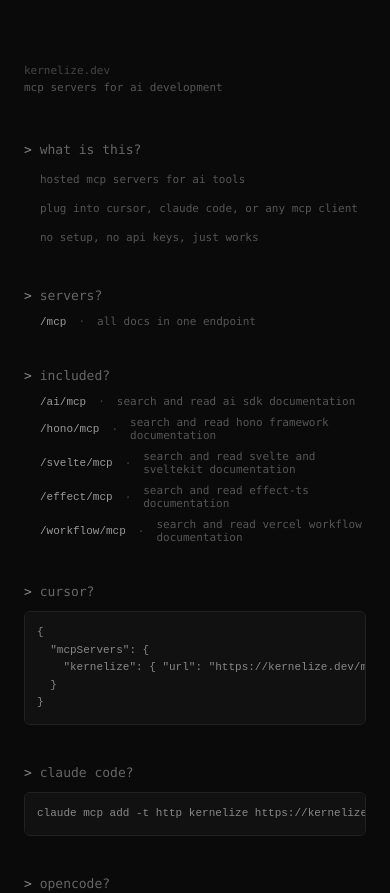
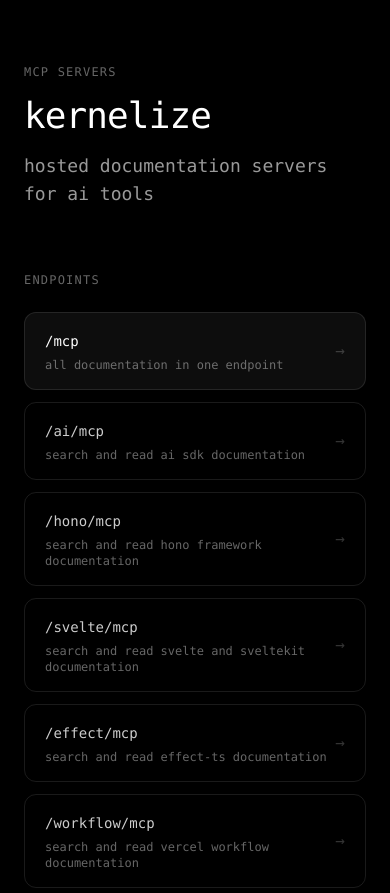
Before and after one commit to visible/kernelize.dev, a Next.js app: page / in a window 390 px wide. Shown: the top 893 px of the page. Built offline with nearby package versions, Linux system fonts and the light colour scheme.

Commit message:
feat: redesign with tailwind

```diff
--- a/app/globals.css
+++ b/app/globals.css
@@ -1,160 +1,24 @@
-* {
-  margin: 0;
-  padding: 0;
-  box-sizing: border-box;
+@import "tailwindcss";
+
+@theme {
+  --font-mono: ui-monospace, SFMono-Regular, "SF Mono", Menlo, Consolas, monospace;
+  --color-bg: #000000;
+  --color-fg: #ffffff;
+  --color-muted: #888888;
+  --color-subtle: #444444;
+  --color-border: #222222;
+  --color-surface: #111111;
+  --color-accent: #10b981;
+}
+
+::selection {
+  background: var(--color-accent);
+  color: var(--color-bg);
 }
 
 body {
+  background: var(--color-bg);
+  color: var(--color-fg);
+  font-family: var(--font-mono);
   min-height: 100vh;
-  background: #0a0a0a;
-  color: #e5e5e5;
-  font-family: ui-monospace, SFMono-Regular, "SF Mono", Menlo, Consolas, monospace;
 }
-
-.container {
-  max-width: 640px;
-  margin: 0 auto;
-  padding: 4rem 1.5rem;
-}
-
-.breadcrumb {
-  color: #444;
-  font-size: 11px;
-  margin-bottom: 2rem;
-}
-
-.breadcrumb + .subtitle {
-  margin-top: -1.75rem;
-}
-
-.breadcrumb a {
-  color: #555;
-  text-decoration: none;
-}
-
-.breadcrumb a:hover {
-  color: #888;
-}
-
-h1 {
-  font-size: 13px;
-  font-weight: 400;
-  margin-bottom: 0.25rem;
-}
-
-h1 code {
-  color: #e5e5e5;
-}
-
-.subtitle {
-  color: #555;
-  font-size: 11px;
-  margin-bottom: 3rem;
-}
-
-section {
-  margin-bottom: 2.5rem;
-}
-
-.label {
-  font-size: 13px;
-  color: #666;
-  margin-bottom: 0.75rem;
-}
-
-.label span {
-  color: #888;
-}
-
-pre {
-  background: #111;
-  padding: 0.75rem;
-  border-radius: 6px;
-  font-size: 11px;
-  line-height: 1.6;
-  overflow: auto;
-  border: 1px solid #222;
-  color: #888;
-}
-
-.codeblock {
-  position: relative;
-}
-
-.codeblock button {
-  position: absolute;
-  top: 0.5rem;
-  right: 0.5rem;
-  background: transparent;
-  border: none;
-  color: #444;
-  cursor: pointer;
-  padding: 0.25rem;
-  display: flex;
-  align-items: center;
-  justify-content: center;
-  border-radius: 4px;
-  opacity: 0;
-  transition: opacity 0.15s;
-}
-
-.codeblock:hover button {
-  opacity: 1;
-}
-
-.codeblock button:hover {
-  color: #888;
-  background: #1a1a1a;
-}
-
-.tools {
-  display: flex;
-  flex-direction: column;
-  gap: 0.5rem;
-  padding-left: 1rem;
-}
-
-.tool {
-  display: flex;
-  align-items: center;
-  gap: 0.75rem;
-  font-size: 11px;
-  text-decoration: none;
-}
-
-.tool code {
-  color: #999;
-}
-
-.tool span {
-  color: #444;
-}
-
-.tool p {
-  color: #555;
-  margin: 0;
-}
-
-.tool-desc {
-  color: #555;
-  font-size: 11px;
-  margin: 0.25rem 0;
-}
-
-footer {
-  padding-top: 2rem;
-  border-top: 1px solid #1a1a1a;
-}
-
-footer a {
-  color: #444;
-  font-size: 11px;
-  text-decoration: none;
-  display: inline-flex;
-  align-items: center;
-  gap: 0.5rem;
-}
-
-footer a:hover {
-  color: #666;
-}
--- a/app/page.tsx
+++ b/app/page.tsx
@@ -1,90 +1,96 @@
 import Link from "next/link";
+import { servers } from "@/lib/servers";
 import { Codeblock } from "@/components/codeblock";
-import { servers } from "@/lib/servers";
 
 export default function Home() {
   return (
-    <div className="container">
-      <p className="breadcrumb">kernelize.dev</p>
-      <p className="subtitle">mcp servers for ai development</p>
+    <main className="min-h-screen px-6 py-16 md:px-8 md:py-24">
+      <div className="mx-auto max-w-2xl">
+        <header className="mb-16">
+          <p className="mb-4 text-xs tracking-widest text-white/40">
+            MCP SERVERS
+          </p>
+          <h1 className="mb-4 text-4xl font-medium tracking-tight md:text-5xl">
+            kernelize
+          </h1>
+          <p className="text-lg text-white/60">
+            hosted documentation servers for ai tools
+          </p>
+        </header>
 
-      <section>
-        <p className="label">
-          <span>&gt;</span> what is this?
+        <section className="mb-16">
+          <h2 className="mb-6 text-xs tracking-widest text-white/40">
+            ENDPOINTS
+          </h2>
+          <div className="space-y-3">
+            <Link
+              href="/mcp"
+              className="group flex items-center justify-between rounded-xl border border-white/10 bg-white/5 px-5 py-4 transition-colors hover:border-accent hover:bg-accent/5"
+            >
+              <div>
+                <code className="text-sm text-white">/mcp</code>
+                <p className="mt-1 text-xs text-white/40">
+                  all documentation in one endpoint
                 </p>
-        <div className="tools">
-          <p className="tool-desc">hosted mcp servers for ai tools</p>
-          <p className="tool-desc">
-            plug into cursor, claude code, or any mcp client
+              </div>
+              <span className="text-white/20 transition-colors group-hover:text-accent">
+                &rarr;
+              </span>
+            </Link>
+            {servers.map((server) => (
+              <Link
+                key={server.path}
+                href={server.path}
+                className="group flex items-center justify-between rounded-xl border border-white/10 px-5 py-4 transition-colors hover:border-white/20"
+              >
+                <div>
+                  <code className="text-sm text-white/80">{server.path}</code>
+                  <p className="mt-1 text-xs text-white/40">
+                    {server.description}
                   </p>
-          <p className="tool-desc">no setup, no api keys, just works</p>
                 </div>
-      </section>
-
-      <section>
-        <p className="label">
-          <span>&gt;</span> servers?
-        </p>
-        <div className="tools">
-          <Link href="/mcp" className="tool">
-            <code>/mcp</code>
-            <span>·</span>
-            <p>all docs in one endpoint</p>
-          </Link>
-        </div>
-      </section>
-
-      <section>
-        <p className="label">
-          <span>&gt;</span> included?
-        </p>
-        <div className="tools">
-          {servers.map((server) => (
-            <Link key={server.path} href={server.path} className="tool">
-              <code>{server.path}</code>
-              <span>·</span>
-              <p>{server.description}</p>
+                <span className="text-white/20 transition-colors group-hover:text-white/40">
+                  &rarr;
+                </span>
               </Link>
             ))}
           </div>
         </section>
 
-      <section>
-        <p className="label">
-          <span>&gt;</span> cursor?
-        </p>
+        <section className="mb-16">
+          <h2 className="mb-6 text-xs tracking-widest text-white/40">SETUP</h2>
+          <div className="space-y-6">
+            <div>
+              <p className="mb-3 text-sm text-white/60">cursor</p>
               <Codeblock>{`{
   "mcpServers": {
     "kernelize": { "url": "https://kernelize.dev/mcp" }
   }
 }`}</Codeblock>
-      </section>
-
-      <section>
-        <p className="label">
-          <span>&gt;</span> claude code?
-        </p>
+            </div>
+            <div>
+              <p className="mb-3 text-sm text-white/60">claude code</p>
               <Codeblock>
                 claude mcp add -t http kernelize https://kernelize.dev/mcp
               </Codeblock>
-      </section>
-
-      <section>
-        <p className="label">
-          <span>&gt;</span> opencode?
-        </p>
+            </div>
+            <div>
+              <p className="mb-3 text-sm text-white/60">opencode</p>
               <Codeblock>{`{
   "mcpServers": {
     "kernelize": { "type": "sse", "url": "https://kernelize.dev/mcp" }
   }
 }`}</Codeblock>
+            </div>
+          </div>
         </section>
 
-      <footer>
+        <footer className="border-t border-white/10 pt-8">
           <a
             href="https://github.com/visible"
             target="_blank"
             rel="noopener noreferrer"
+            className="inline-flex items-center gap-2 text-xs text-white/30 transition-colors hover:text-white/60"
           >
             <svg
               width="14"
@@ -99,5 +105,6 @@
           </a>
         </footer>
       </div>
+    </main>
   );
 }
--- a/components/codeblock.tsx
+++ b/components/codeblock.tsx
@@ -12,9 +12,16 @@
   }
 
   return (
-    <div className="codeblock">
-      <pre>{children}</pre>
-      <button type="button" onClick={copy} aria-label="copy to clipboard">
+    <div className="group relative">
+      <pre className="overflow-auto rounded-xl border border-white/10 bg-white/5 p-4 text-sm leading-relaxed text-white/70">
+        {children}
+      </pre>
+      <button
+        type="button"
+        onClick={copy}
+        aria-label="copy to clipboard"
+        className="absolute right-3 top-3 rounded-md p-1.5 text-white/30 opacity-0 transition-all hover:bg-white/10 hover:text-white/60 group-hover:opacity-100"
+      >
         {copied ? (
           <svg
             width="14"
--- a/package.json
+++ b/package.json
@@ -11,11 +11,13 @@
     "format": "biome check --write"
   },
   "dependencies": {
+    "@tailwindcss/postcss": "^4.1.18",
     "@vercel/analytics": "^1.6.1",
     "mcp-handler": "^1.0.2",
     "next": "16.1.4",
     "react": "19.1.0",
     "react-dom": "19.1.0",
+    "tailwindcss": "^4.1.18",
     "zod": "^3.23.8"
   },
   "devDependencies": {
--- /dev/null
+++ b/postcss.config.mjs
@@ -0,0 +1,5 @@
+export default {
+  plugins: {
+    "@tailwindcss/postcss": {},
+  },
+};
```
Also changed, not shown: 1 other file (tests, documents, lock files or other folders). Lines whose indentation alone changed are shown as unchanged.
